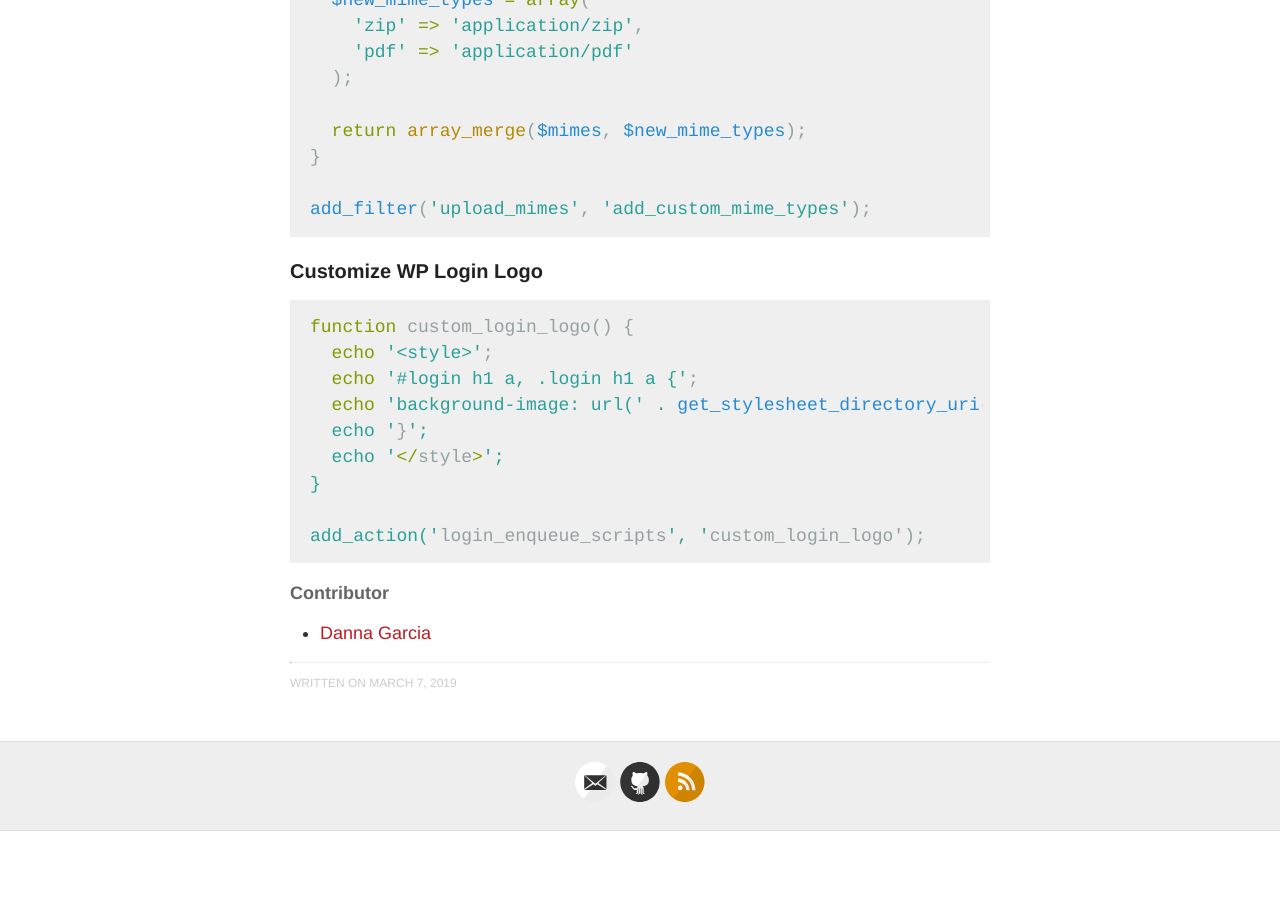
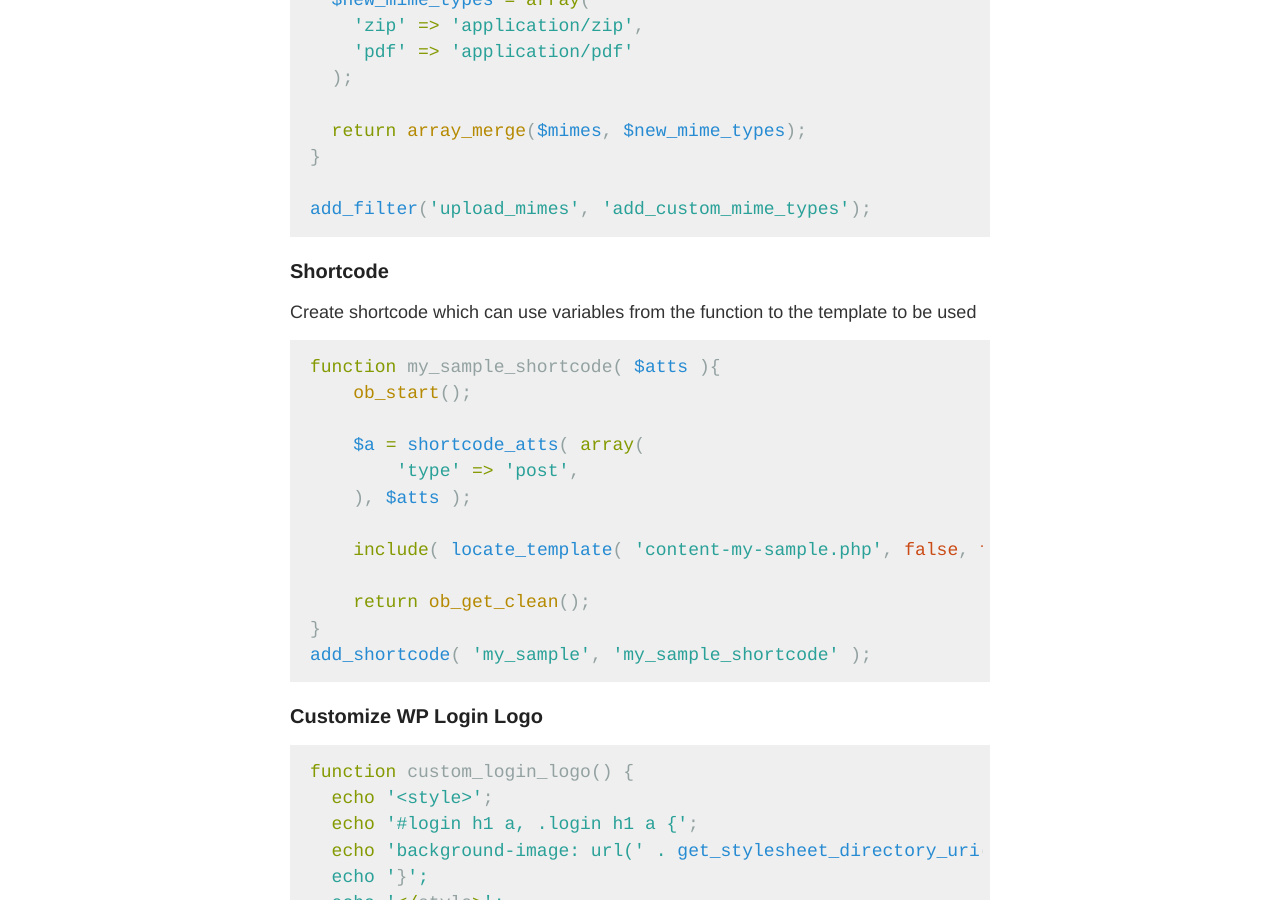
Before and after one commit to kennyalmendral/kennyalmendral.github.io, a Jekyll site: the page built from _posts/2019-03-07-wordpress-snippets.md, in a window 1280 px wide and 900 px high, scrolled down 1679 px. Built offline with Jekyll 4.4.1, drawn with Linux system fonts in a browser that asks for light colours; before the commit the page ends 2510 px from its top, so only the background shows below that.

Commit message:
Update 2019-03-07-wordpress-snippets.md

````diff
--- a/_posts/2019-03-07-wordpress-snippets.md
+++ b/_posts/2019-03-07-wordpress-snippets.md
@@ -72,6 +72,24 @@ function add_custom_mime_types($mimes) {
 add_filter('upload_mimes', 'add_custom_mime_types');
 ```
 
+
+### Shortcode
+Create shortcode which can use variables from the function to the template to be used
+```php
+function my_sample_shortcode( $atts ){
+    ob_start();
+
+    $a = shortcode_atts( array(
+        'type' => 'post',
+    ), $atts );
+
+    include( locate_template( 'content-my-sample.php', false, false ) );
+
+    return ob_get_clean();
+}
+add_shortcode( 'my_sample', 'my_sample_shortcode' );
+```
+
 ### Customize WP Login Logo
 ```php
 function custom_login_logo() {
@@ -85,6 +103,7 @@ function custom_login_logo() {
 add_action('login_enqueue_scripts', 'custom_login_logo');
 ```
 
+
 #### Contributor
 + [Danna Garcia](https://github.com/dannamariegarcia){:target="_blank"}
 
````
